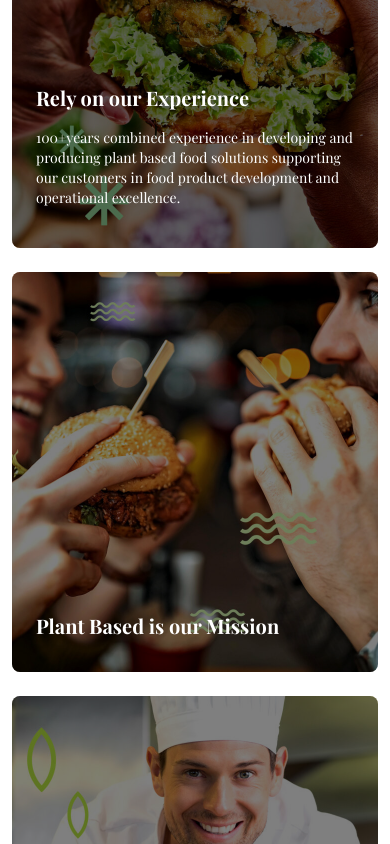
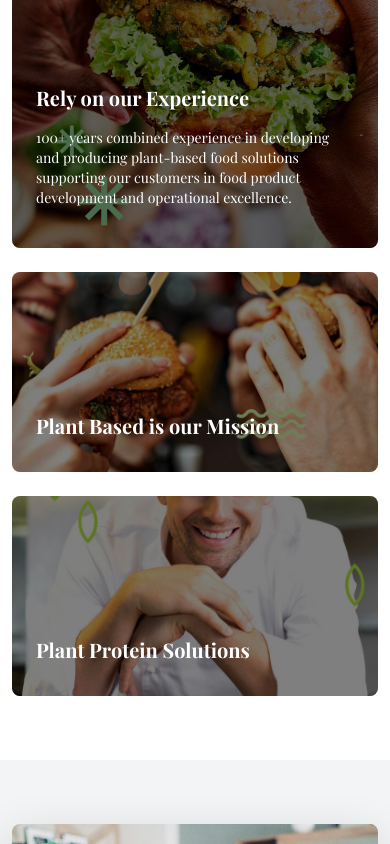
Before and after one commit to LQasemzadeh/NoMeatFactory, a Next.js app: page / in a window 390 px wide. Shown: the part 1060-1904 px from the top of the page. Built offline with nearby package versions, Linux system fonts and the light colour scheme.

Commit message:
Refactor Banner component formatting and styling
Improve readability by adjusting line breaks in banner descriptions and enhance user interaction by adding `ease-in-out` transition. Also, refine the responsive design by setting a dynamic min-height based on the active banner.

```diff
--- a/src/app/Components/Banner.tsx
+++ b/src/app/Components/Banner.tsx
@@ -10,35 +10,35 @@ const Banner = () => {
             id: 0,
             image: '/assets/image/banner/No_Meat_Factory-Slider3.jpg',
             title: 'Rely on our Experience',
-            description: '100+years combined experience in developing and producing plant based food solutions supporting our customers in food product development and operational excellence.',
-
+            description:
+                '100+ years combined experience in developing and producing plant-based food solutions supporting our customers in food product development and operational excellence.',
         },
         {
             id: 1,
             image: '/assets/image/banner/No_Meat_Factory-Slider2.jpg',
             title: 'Plant Based is our Mission',
-            description: "No Meat Factory is an innovation, exclusively plant based contract food manufacturing company that expeditiously creates and commercializes the finest plant-based foods for brand owners, retailers, food service and institutional customers. ",
-
+            description:
+                'No Meat Factory is an innovation, exclusively plant-based contract food manufacturing company that expeditiously creates and commercializes the finest plant-based foods for brand owners, retailers, food service and institutional customers.',
         },
         {
             id: 2,
             image: '/assets/image/banner/No_Meat_Factory-Slider1.jpg',
             title: 'Plant Protein Solutions',
-            description: 'Co-Manufacturing/ Food Service Solutions/ Custom Private Label Products/ Product Development',
-
+            description:
+                'Co-Manufacturing/ Food Service Solutions/ Custom Private Label Products/ Product Development',
         },
     ];
 
     return (
-        <div className=" container mx-auto py-16 flex flex-col md:flex-row gap-4">
+        <div className="container mx-auto py-16 flex flex-col md:flex-row gap-4">
             {banners.map((banner, index) => (
                 <div
                     key={banner.id}
                     onClick={() => setActiveIndex(index)}
-                    className={`relative cursor-pointer transition-all duration-500 ${
+                    className={`relative cursor-pointer transition-all duration-500 ease-in-out ${
                         activeIndex === index ? 'flex-[4]' : 'flex-[1]'
                     } overflow-hidden rounded-lg`}
-                    style={{ minHeight: '400px' }}
+                    style={{ minHeight: activeIndex === index ? '400px' : '200px' }}
                 >
                     <img
                         src={banner.image}
@@ -50,7 +50,6 @@ const Banner = () => {
                         {activeIndex === index && (
                             <p className="text-sm mt-2">{banner.description}</p>
                         )}
-
                     </div>
                 </div>
             ))}
```
